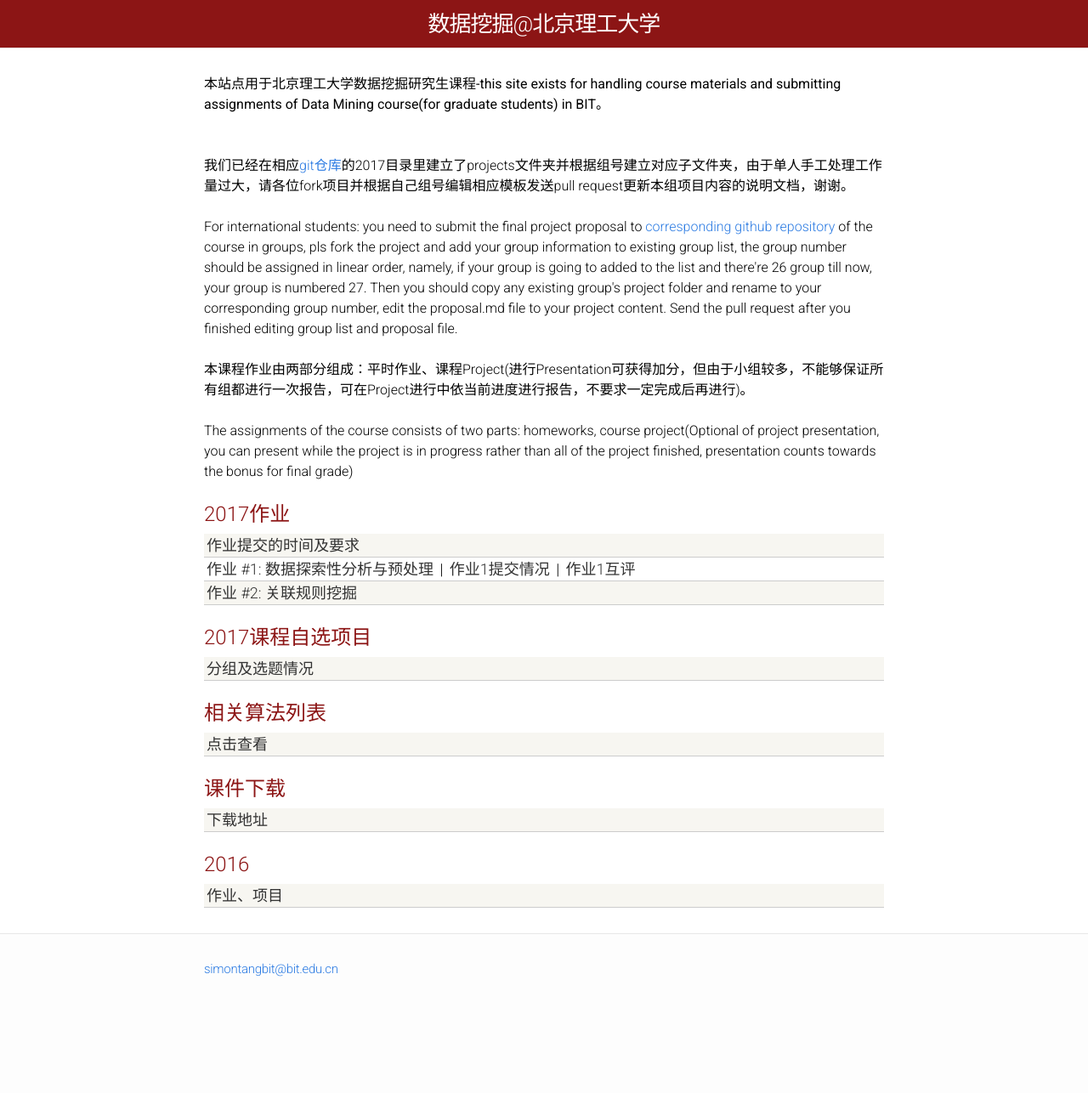
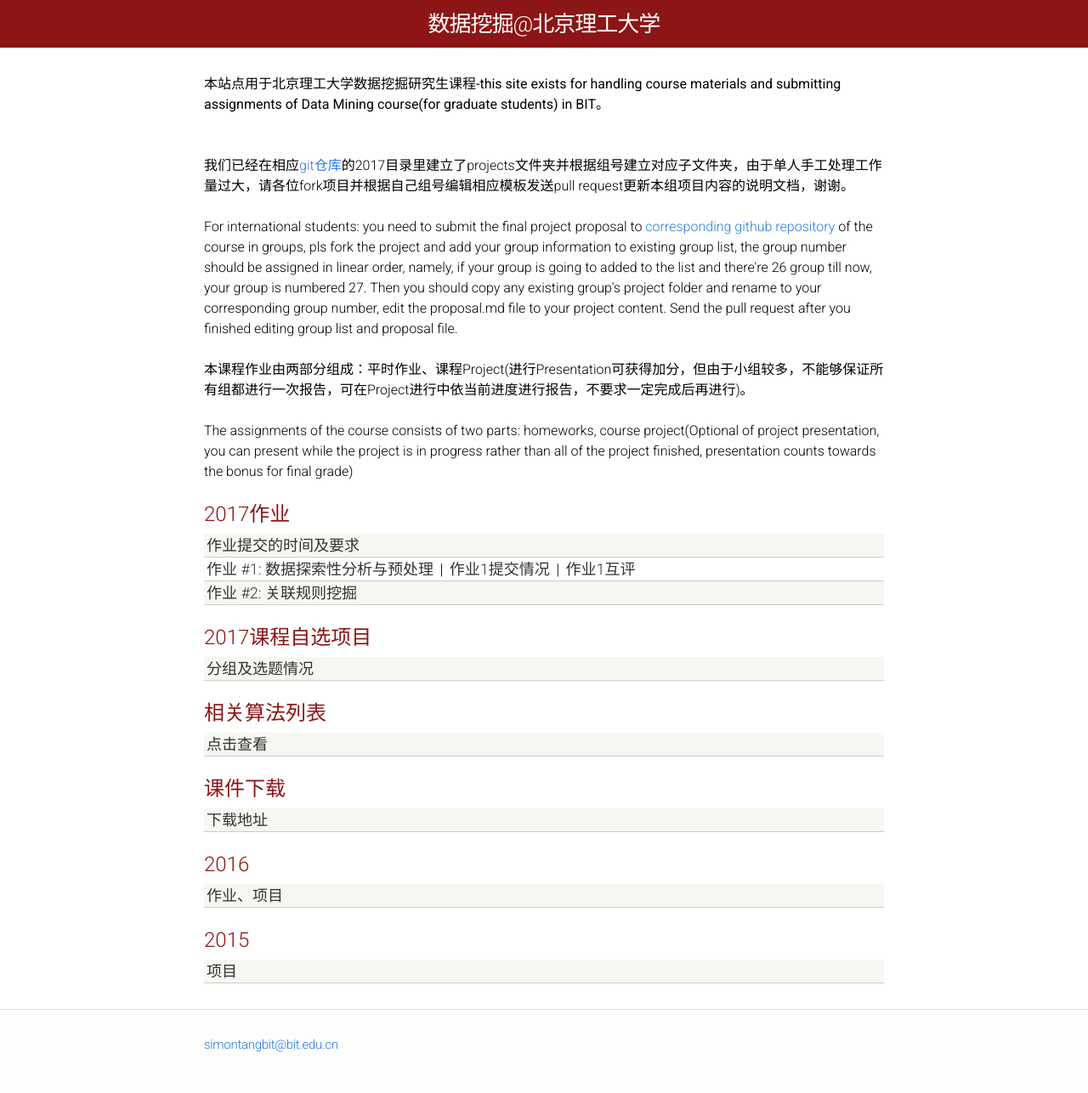
Before and after one commit to BITDM/bitdm.github.io, a Jekyll site: the page built from index.html, in a window 1280 px wide. Shown: the whole page at 85% size. Built offline with Jekyll 4.4.1, drawn with Linux system fonts in a browser that asks for light colours; before the commit the page ends 1197 px from its top, so only the background shows below that.

Commit message:
项目主页调整

```diff
--- a/2016/index.html
+++ b/2016/index.html
@@ -39,7 +39,7 @@
     <div class="module-header">2016课程自选项目</div>
 
     <div class="materials-item">
-        <a href="projects.html">分组及选题情况</a>
+        <a href="projects/index.html">分组及选题情况</a>
     </div>
 
     <div class="materials-item">
--- a/index.html
+++ b/index.html
@@ -74,6 +74,14 @@
       </a>
     </div>
 
+    <div class="module-header">2015</div>
+
+    <div class="materials-item">
+      <a href="2015/index.html">
+        项目
+      </a>
+    </div>
+
     <!--<div class="materials-item">
       绪论|
       <a href="http://pan.baidu.com/s/1bpfVFYZ">查看</a>
```
Also changed, not shown: 2016/projects/index.html (renamed from 2016/projects.html).
